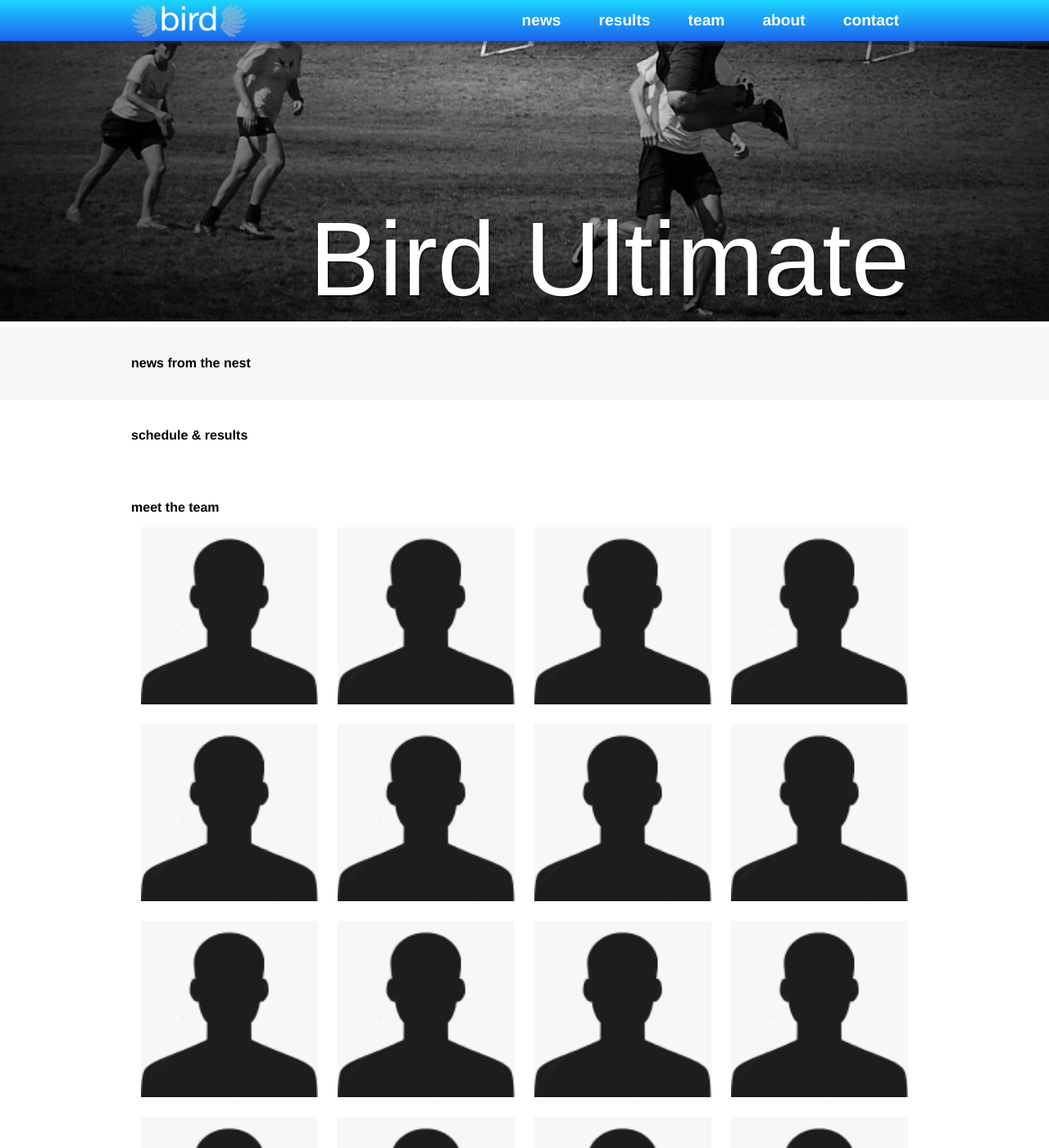
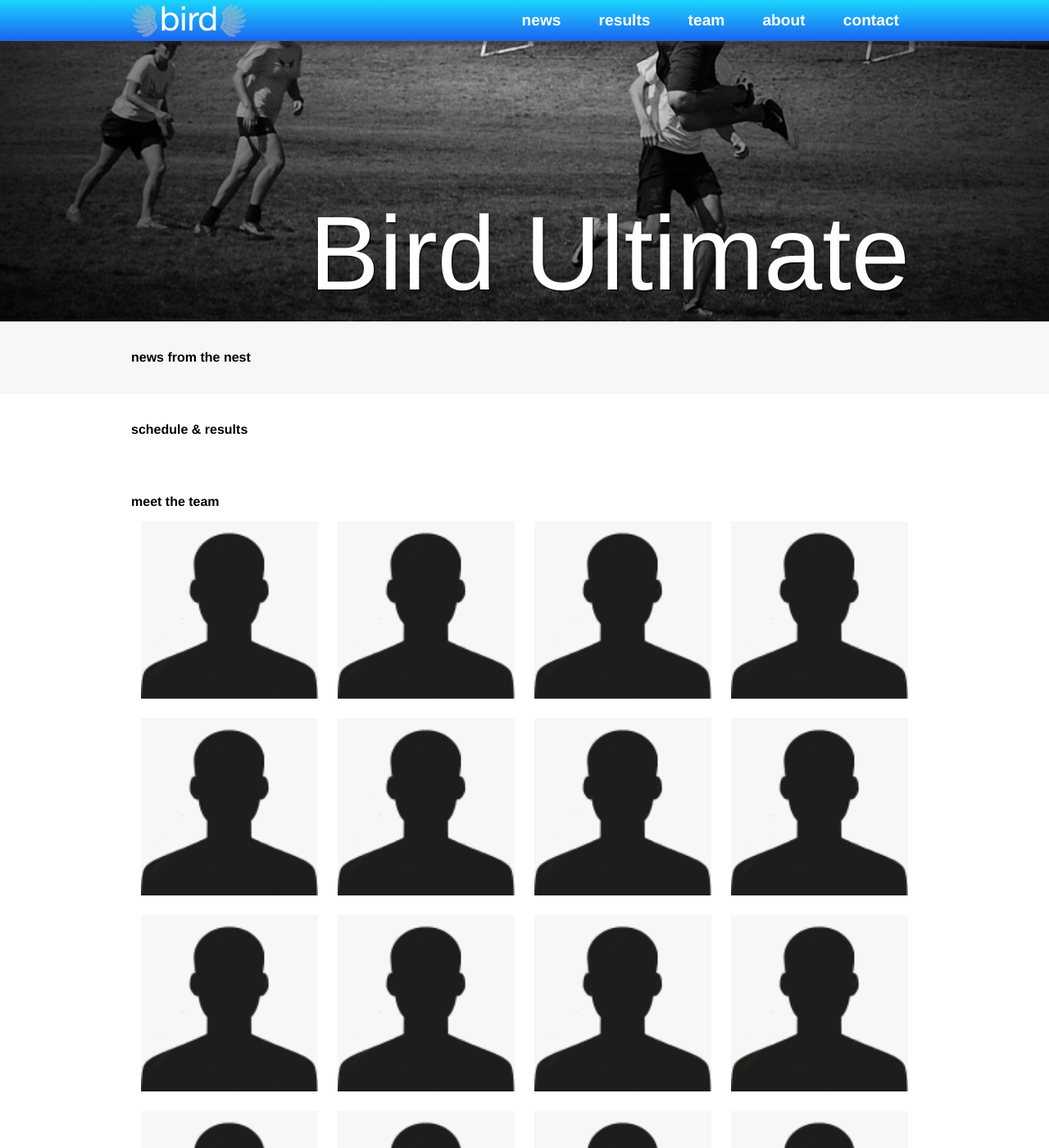
Before and after one commit to birdultimate/birdultimate.github.io, a Jekyll site: the page built from index.html, in a window 1280 px wide and 1400 px high, scrolled down 317 px. Shown: the whole window at 82% size. Built offline with Jekyll 4.4.1, drawn with Linux system fonts in a browser that asks for light colours; nearby versions of some CDN libraries; Markdown is read by kramdown in place of the engine named in the settings.

Commit message:
fix banner img css issue

```diff
--- a/css/main.css
+++ b/css/main.css
@@ -164,6 +164,7 @@ ul.top-nav a {
 
 .page-banner img {
   width: 100%;
+  display: block;
 }
 
 .banner-overlay {
@@ -180,6 +181,7 @@ ul.top-nav a {
 
 .banner-overlay span {
   position: absolute;
+  display: block;
   color: #FFF;
   text-shadow: 2px 2px rgba(0, 0, 0, 0.5);
   font-size: 8em;
```
Also changed, not shown: 1 other file.
